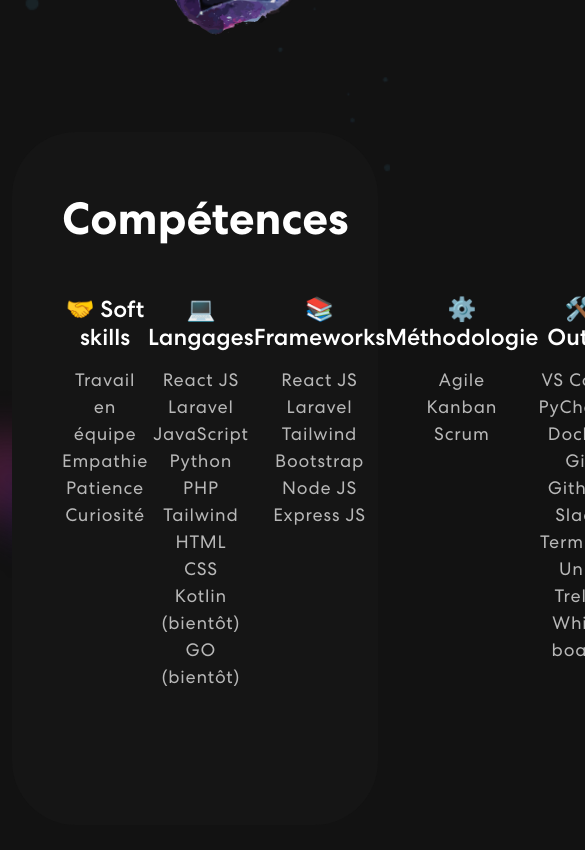
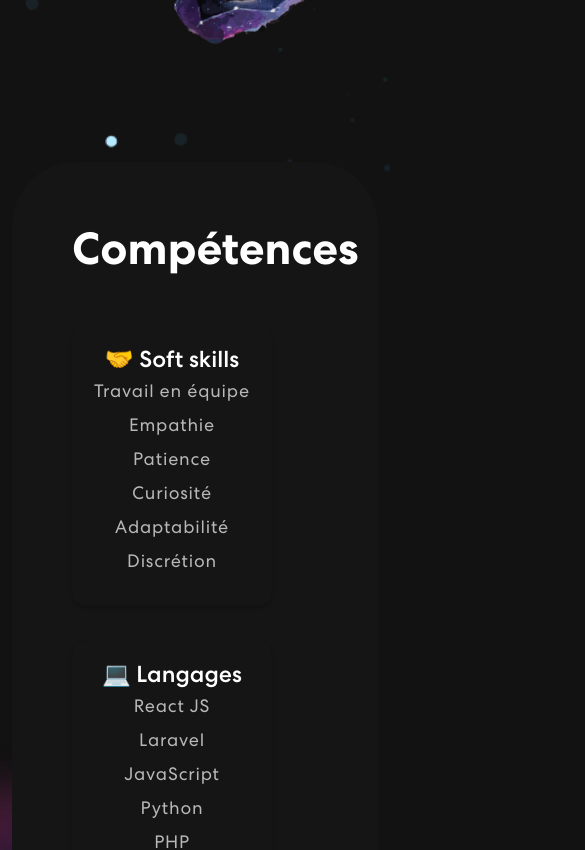
Before and after one commit to ArayaMegh/Portfolio, a React (Create React App) app: page / in a window 390 px wide. Shown: the part 1320-2170 px from the top of the page, 585 px wide, since content can reach past the window. Built offline with nearby package versions, Linux system fonts and the light colour scheme.

Commit message:
fix responsive skills + hyperlien

```diff
--- a/src/App.css
+++ b/src/App.css
@@ -351,7 +351,7 @@
 
 /************ Skills Css ************/
 .skill {
-  padding: 0 0 50px 0;
+  padding: 0 0 20px 0;
   position: relative;
 }
 
@@ -359,8 +359,8 @@
   background: #151515;
   border-radius: 64px;
   text-align: center;
-  padding: 60px 50px;
-  margin-top: -60px;
+  padding: 60px 60px;
+  margin-top: -30px;
 }
 
 .skill h2 {
@@ -372,8 +372,8 @@
   color: #B8B8B8;
   font-size: 18px;
   letter-spacing: 0.8px;
-  line-height: 1.5em;
-  margin: 14px 0 75px 0;
+  line-height: 1em;
+  margin: 30px 0 35 0;
 }
 
 .skill-slider {
@@ -393,6 +393,21 @@
   bottom: 0;
   width: 40%;
   z-index: -4;
+}
+
+.skills-grid {
+  display: grid;
+  grid-template-columns: repeat(auto-fill, minmax(200px, 0.5px));
+  gap: 35px;
+  margin-top: 50px;
+}
+
+.skill-item {
+  background-color: #151515;
+  padding: 20px;
+  border-radius: 15px;
+  box-shadow: 0px 2px 4px rgba(0, 0, 0, 0.2);
+  text-align: center;
 }
 
 /************ Projects Css ************/
--- a/src/components/Banner.js
+++ b/src/components/Banner.js
@@ -11,7 +11,7 @@
     const toRotate = ["Apprentie developpeuse", "Fox loveuse", "Main verte"];
     const [text, setText] = useState("");
     const [delta, setDelta] = useState(300 - Math.random() * 100);
-    const period = 2000;
+    const period = 5000;
 
     useEffect(() => {
         let ticker = setInterval(() => {
--- a/src/components/Footer.js
+++ b/src/components/Footer.js
@@ -15,8 +15,8 @@
                     </Col>
                     <Col sm={6} className="text-center textg-sm-end">
                         <div className="social-icon">
-                            <a href="https://www.linkedin.com/in/meghan-grousset/"><img src={navIcon1} /></a>
-                            <a href="https://github.com/ArayaMegh"><img src={navIcon2} /></a>
+                            <a href="https://www.linkedin.com/in/meghan-grousset/" target="_blank"><img src={navIcon1} /></a>
+                            <a href="https://github.com/ArayaMegh" target="_blank"><img src={navIcon2} /></a>
                         </div>
                         <p>CopyRight 2023. All Right Reserved Meghan Grousset</p>
                     </Col>
--- a/src/components/NavBar.js
+++ b/src/components/NavBar.js
@@ -45,8 +45,8 @@
                     </Nav>
                     <span className="navbar-text">
                         <div className="social-icon">
-                            <a href="https://www.linkedin.com/in/meghan-grousset/"><img src={navIcon1} alt="" /></a>
-                            <a href="https://github.com/ArayaMegh"><img src={navIcon2} alt="" /></a>
+                            <a href="https://www.linkedin.com/in/meghan-grousset/" target="_blank"><img src={navIcon1} alt="" /></a>
+                            <a href="https://github.com/ArayaMegh" target="_blank"><img src={navIcon2} alt="" /></a>
 
                         </div>
                         <button className="vvd" onClick={() => sendMail()}><span>Contact</span></button>
--- a/src/components/Skills.js
+++ b/src/components/Skills.js
@@ -1,12 +1,11 @@
-
 import { Container, Col, Row } from "react-bootstrap";
 import "react-multi-carousel/lib/styles.css";
 import colorSharp from "../assets/img/color-sharp.png";
 
 export const Skills = () => {
     const skillsList = [
-        { name: '🤝 Soft skills', items: ["Travail en équipe", "Empathie", "Patience", "Curiosité"] },
-        { name: '💻 Langages', items: ['React JS', 'Laravel', 'JavaScript', 'Python', 'PHP', 'Tailwind', 'HTML', 'CSS', "Kotlin (bientôt)", 'GO (bientôt)'] },
+        { name: '🤝 Soft skills', items: ["Travail en équipe", "Empathie", "Patience", "Curiosité", "Adaptabilité", "Discrétion"] },
+        { name: '💻 Langages', items: ['React JS', 'Laravel', 'JavaScript', 'Python', 'PHP', 'Tailwind', 'HTML', 'CSS', "Kotlin (en cours)", 'GO (bientôt)'] },
         { name: '📚 Frameworks', items: ['React JS', 'Laravel', 'Tailwind', 'Bootstrap', 'Node JS', 'Express JS'] },
         { name: '⚙️ Méthodologie', items: ['Agile', 'Kanban', 'Scrum'] },
         { name: '🛠️ Outils', items: ['VS Code', 'PyCharm', 'Docker', 'Git', 'Github', 'Slack', "Terminal Unix", "Trello", "White board"] }
@@ -16,33 +15,26 @@
         <section className="skill" id="skills">
             <Container>
                 <Row>
-                    <Col>
+                    <Col xs={12}>
                         <div className="skill-bx">
-                            <h2>
-                                Compétences
-
-                            </h2>
-                            <div style={{ display: 'flex', justifyContent: 'space-evenly', marginTop: 50 }}>
-                                {
-                                    skillsList.map((element, index) => {
-                                        return (
-                                            <div style={{ flex: 1 }}>
-                                                <h3>{element.name}</h3>
-                                                <div>
-                                                    <p>{element.items.map((item, index) => {
-                                                        return (<div>{item}</div>)
-                                                    })}</p>
-                                                </div>
-                                            </div>
-                                        )
-                                    })
-                                }
+                            <h2>Compétences</h2>
+                            <div className="skills-grid">
+                                {skillsList.map((element, index) => (
+                                    <div key={index} className="skill-item">
+                                        <h3>{element.name}</h3>
+                                        <div>
+                                            {element.items.map((item, index) => (
+                                                <p key={index}>{item}</p>
+                                            ))}
+                                        </div>
+                                    </div>
+                                ))}
                             </div>
                         </div>
                     </Col>
                 </Row>
             </Container>
-            <img className="background-image-left" src={colorSharp} />
+            <img className="background-image-left" src={colorSharp} alt="Background" />
         </section>
-    )
-}
+    );
+};
```
